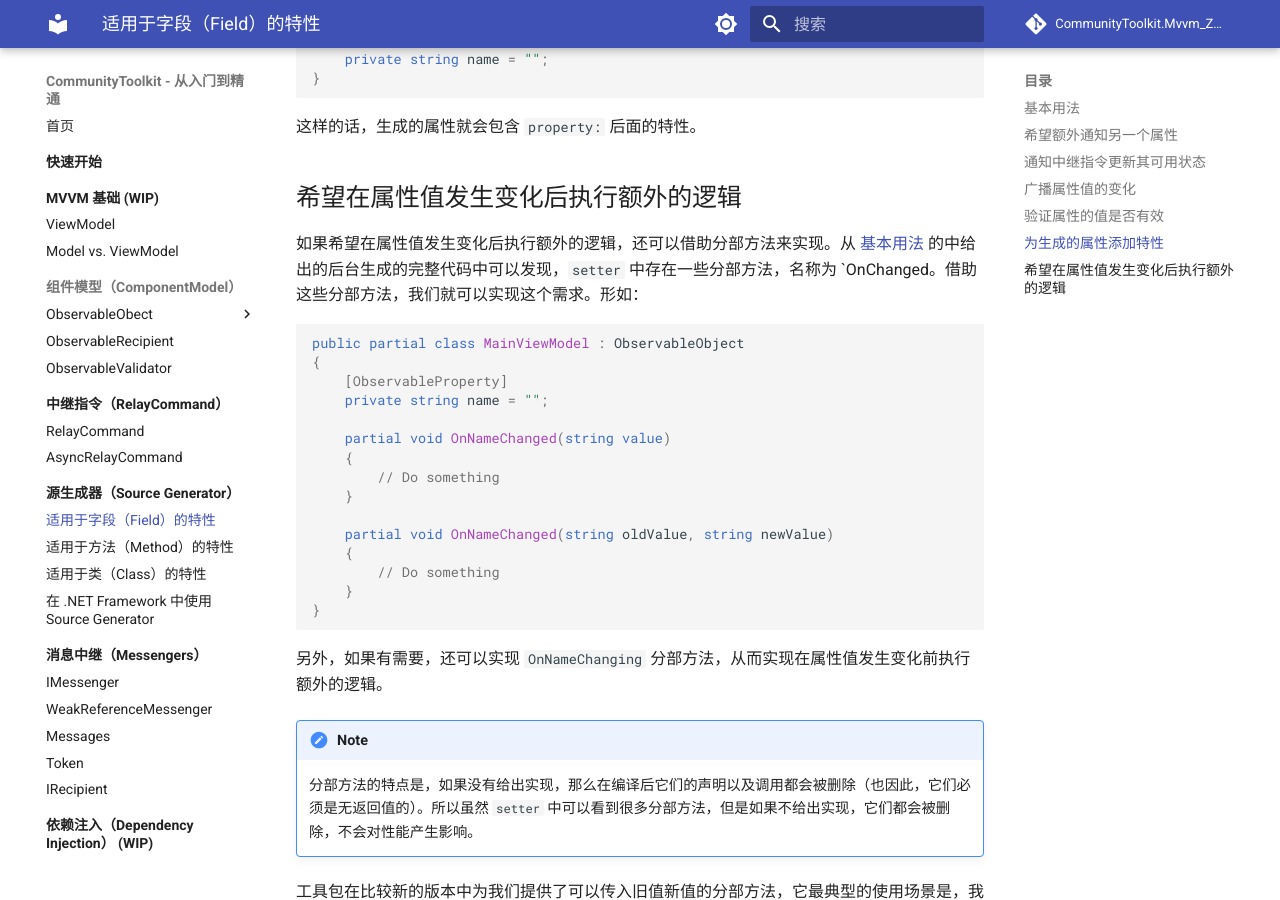
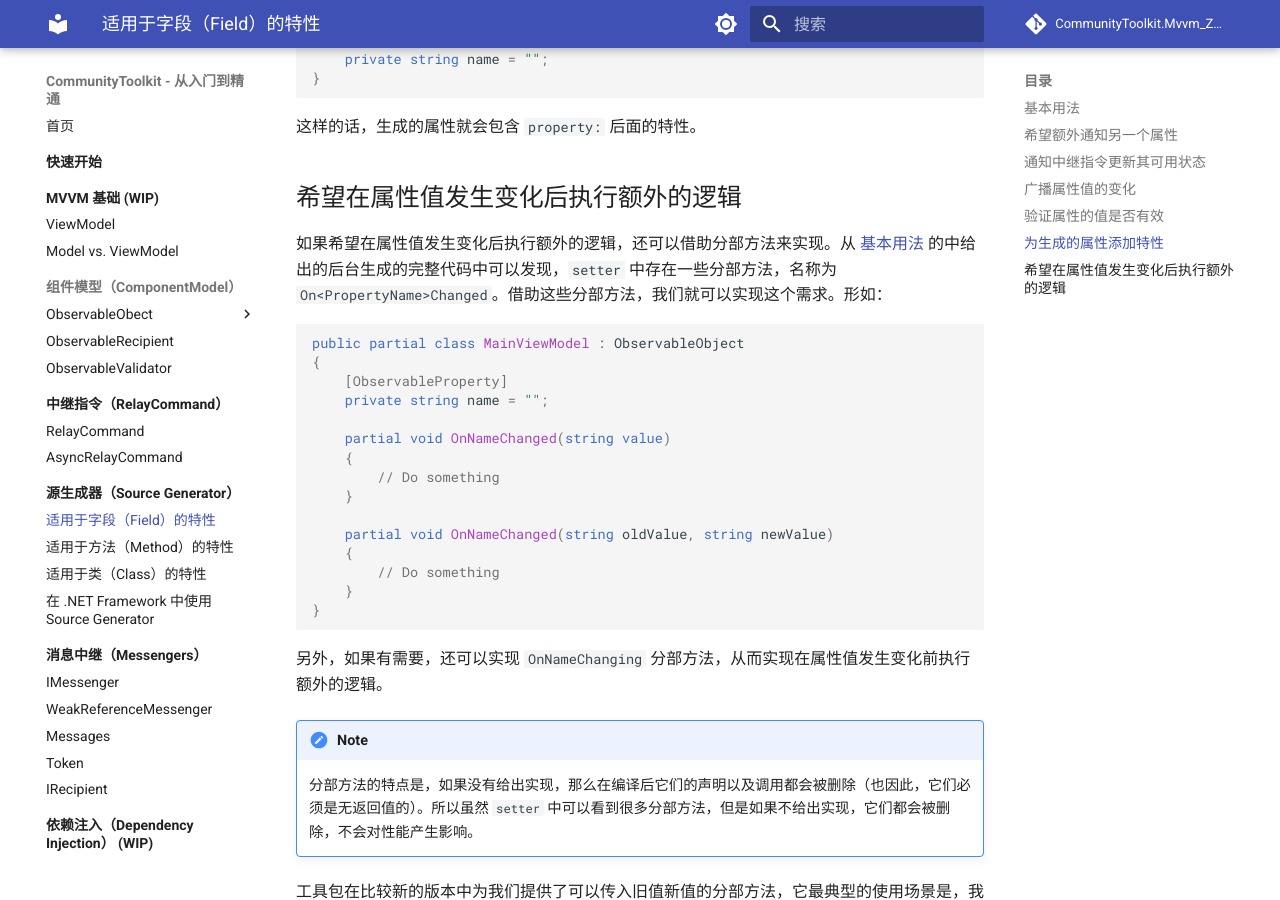
Before and after one commit to BYJRK/CommunityToolkit.Mvvm_ZeroToHero, an MkDocs documentation site: the page built from docs/Source Generator/FieldAttributes.md, in a window 1280 px wide and 900 px high, scrolled down 3263 px. Built offline with MkDocs 1.6.1 and Material for MkDocs 9.7.7, drawn with Linux system fonts in a browser that asks for light colours; comment, search, counter and statistics services are not loaded; some of the changed text lies outside the part shown.

Commit message:
Minor changes
Fix typos in FieldAttributes page;
Fix a failed MD icon in the index page

````diff
--- a/docs/Source Generator/FieldAttributes.md
+++ b/docs/Source Generator/FieldAttributes.md
@@ -156,7 +156,7 @@
 
 ## 希望在属性值发生变化后执行额外的逻辑
 
-如果希望在属性值发生变化后执行额外的逻辑，还可以借助分部方法来实现。从 [基本用法](#基本用法) 的中给出的后台生成的完整代码中可以发现，`setter` 中存在一些分部方法，名称为 `On<PropertyName>Changed。借助这些分部方法，我们就可以实现这个需求。形如：
+如果希望在属性值发生变化后执行额外的逻辑，还可以借助分部方法来实现。从 [基本用法](#基本用法) 的中给出的后台生成的完整代码中可以发现，`setter` 中存在一些分部方法，名称为 `On<PropertyName>Changed`。借助这些分部方法，我们就可以实现这个需求。形如：
 
 ```csharp
 public partial class MainViewModel : ObservableObject
````
Also changed, not shown: other parts of docs/Source Generator/FieldAttributes.md (+1 -1 lines), docs/index.md (+1 -1 lines).
